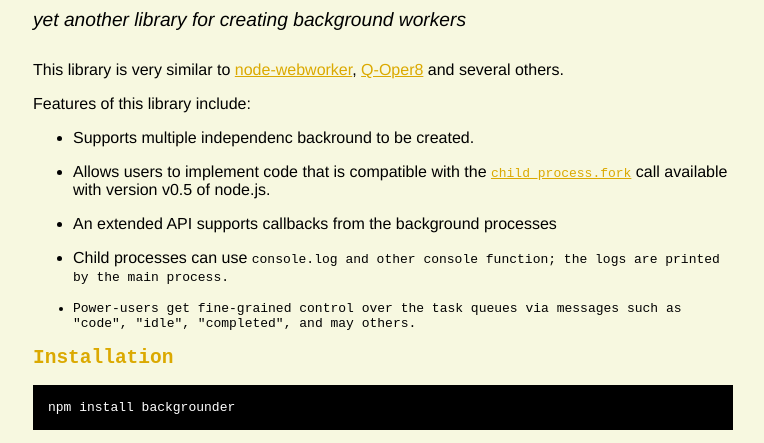
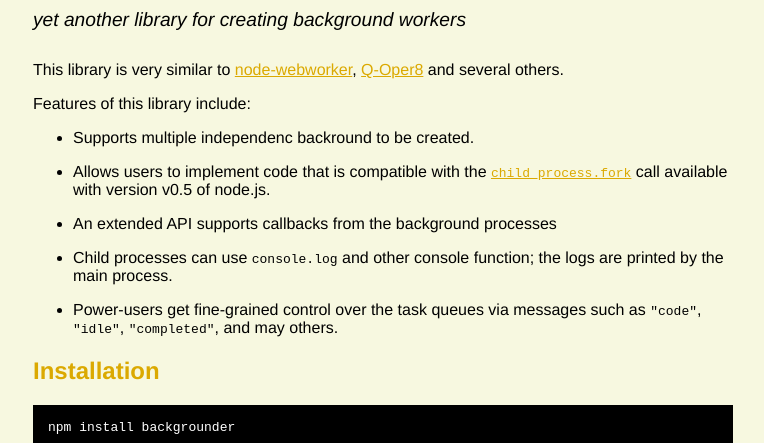
Before and after one commit to jolira/backgrounder, a plain HTML site: page index.html in a window 1280 px wide. Shown: the part 277-720 px from the top of the page, without its empty margins (257-1021 px from the left). Drawn offline with Linux system fonts and the light colour scheme.

Commit message:
more fixes to the html

```diff
--- a/index.html
+++ b/index.html
@@ -46,7 +46,7 @@
 <li><p>Supports multiple independenc backround to be created.</p></li>
 <li><p>Allows users to implement code that is compatible with the <a href="http://nodejs.org/docs/v0.5.6/api/all.html#child_process.fork"><code>child_process.fork</code></a> call available with version v0.5 of node.js.</p></li>
 <li><p>An extended API supports callbacks from the background processes</p></li>
-<li><p>Child processes can use <code>console.log<code> and other console function; the logs are printed by the main process.</p></li>
+<li><p>Child processes can use <code>console.log</code> and other console function; the logs are printed by the main process.</p></li>
 <li><p>Power-users get fine-grained control over the task queues via messages such as <code>&quot;code&quot;</code>, <code>&quot;idle&quot;</code>, <code>&quot;completed&quot;</code>, and may others.</p></li>
 </ul>
 
```
